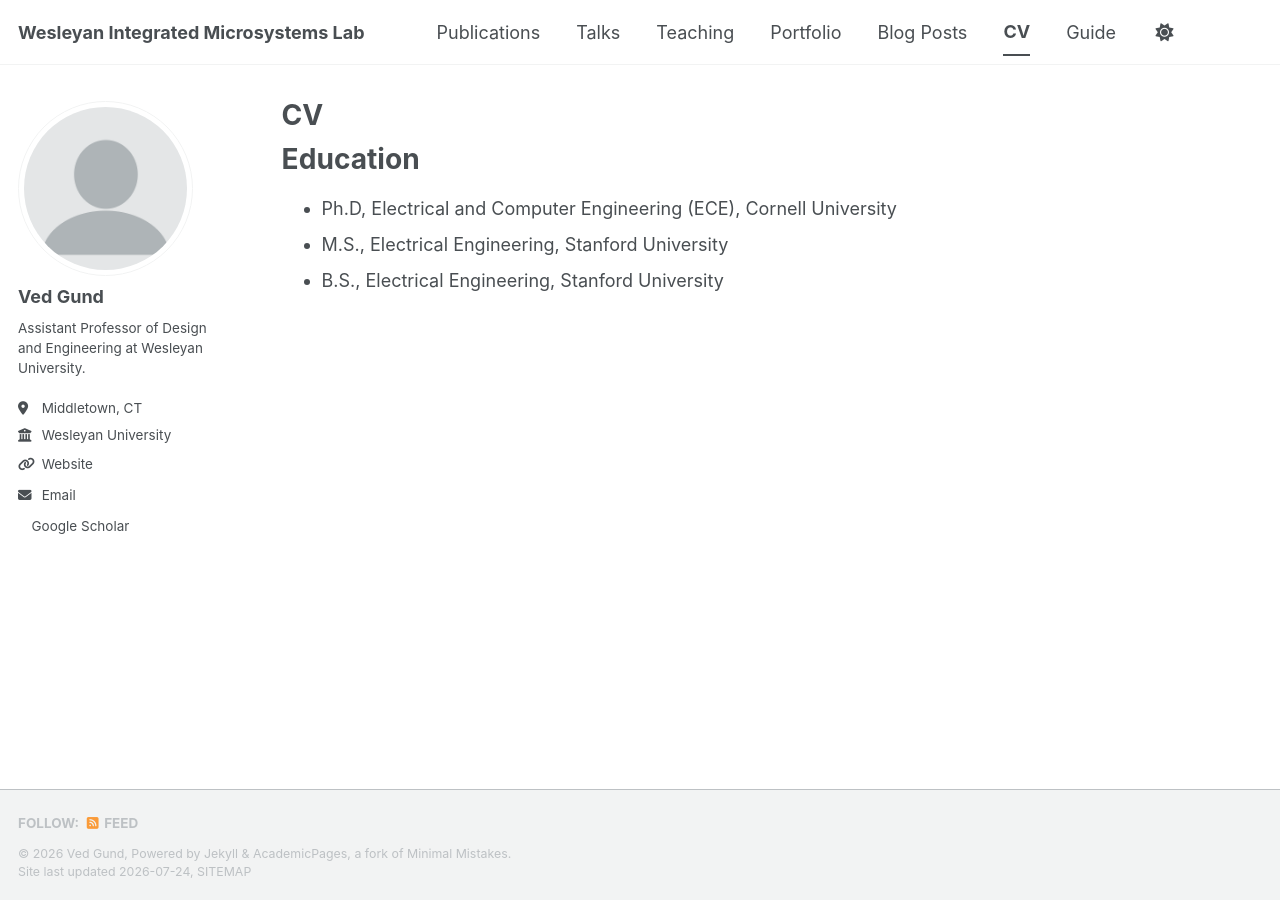
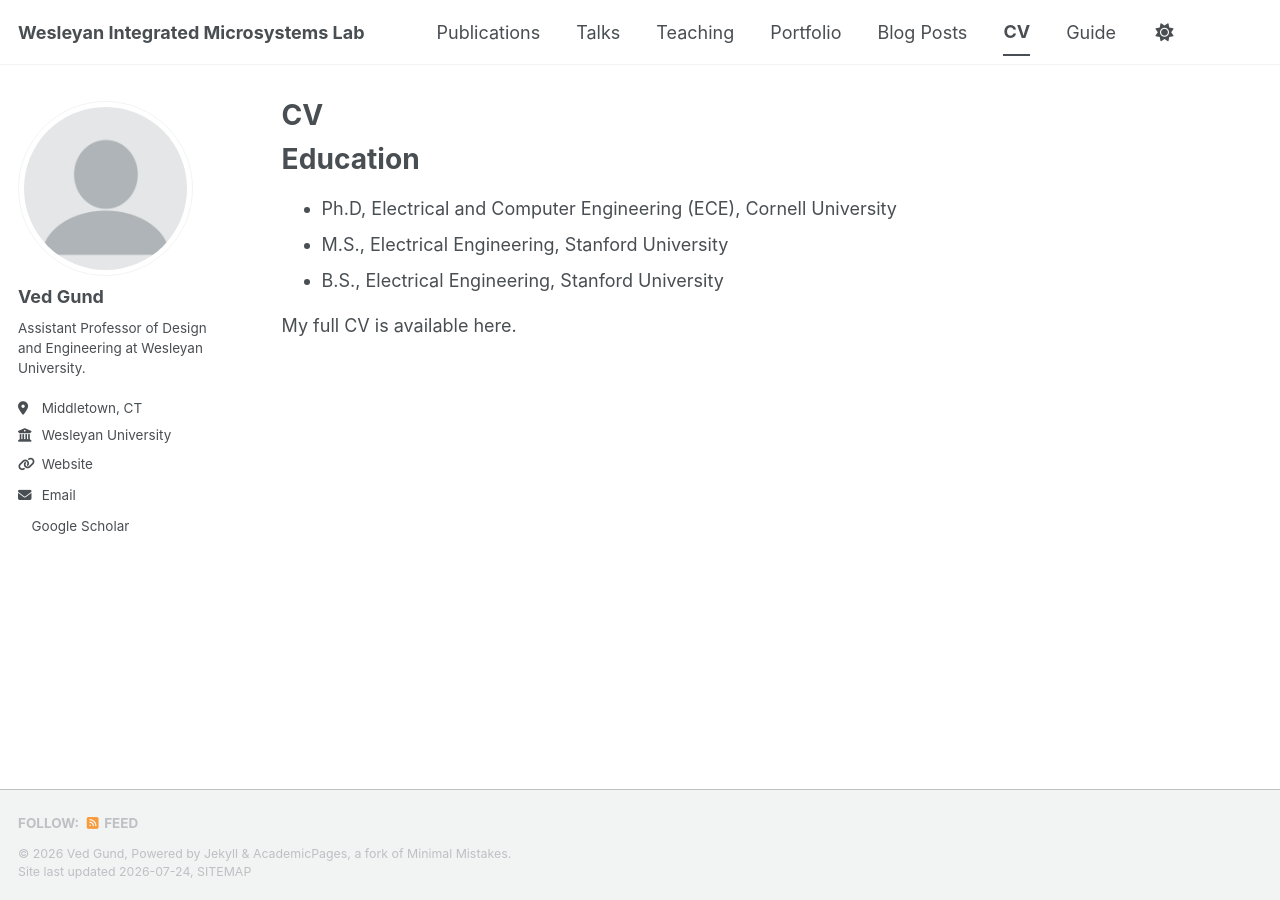
Before and after one commit to wes-ims/wes-ims.github.io, a Jekyll site: the page built from _pages/cv.md, in a window 1280 px wide. Built offline with Jekyll 4.4.1, drawn with Linux system fonts in a browser that asks for light colours; a style sheet for code colours, icons or effects is not loaded.

Commit message:
Update cv.md

```diff
--- a/_pages/cv.md
+++ b/_pages/cv.md
@@ -14,3 +14,5 @@ Education
 * Ph.D, Electrical and Computer Engineering (ECE), Cornell University
 * M.S., Electrical Engineering, Stanford University
 * B.S., Electrical Engineering, Stanford University
+
+My full CV is available here.
```
